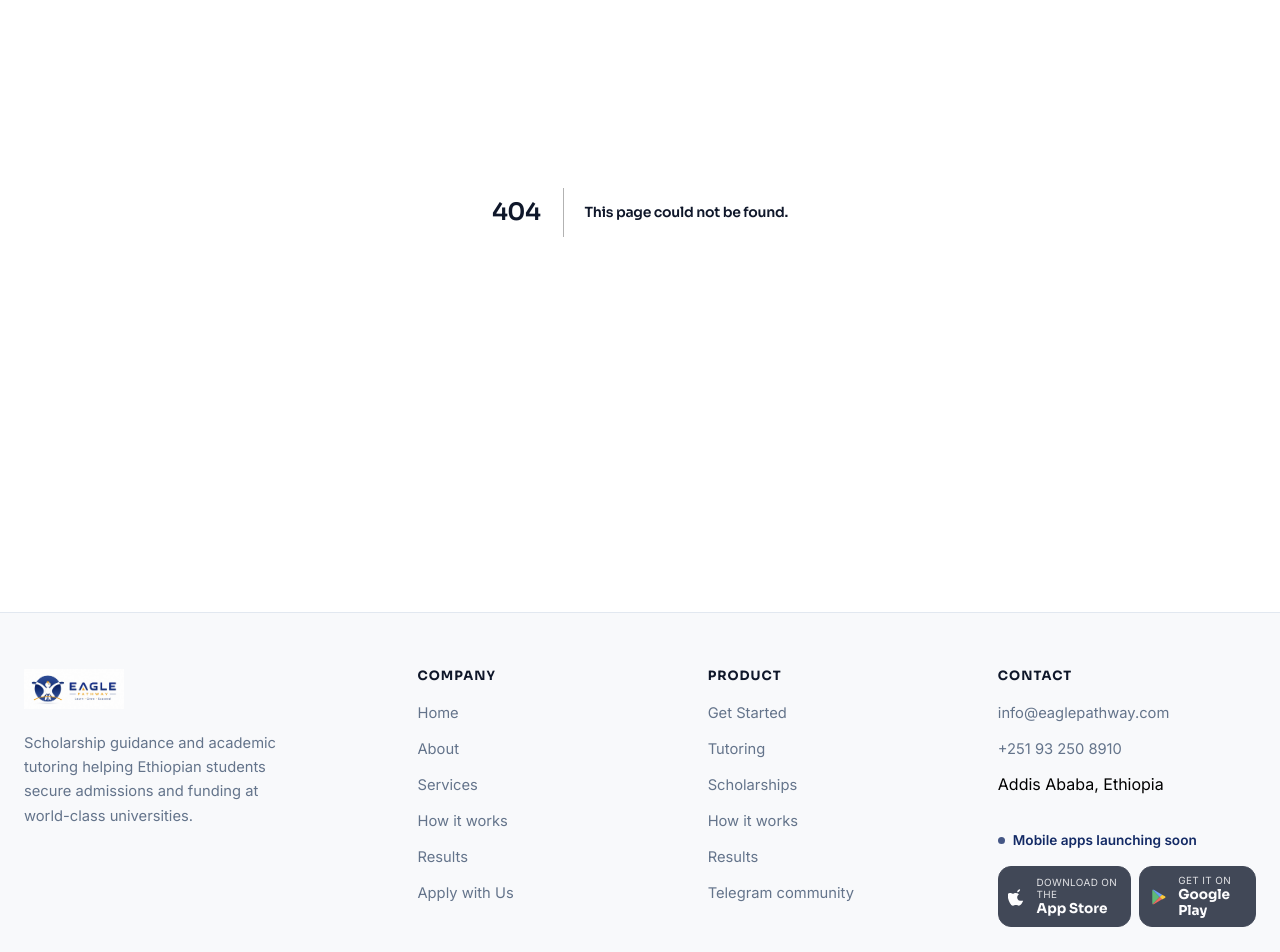
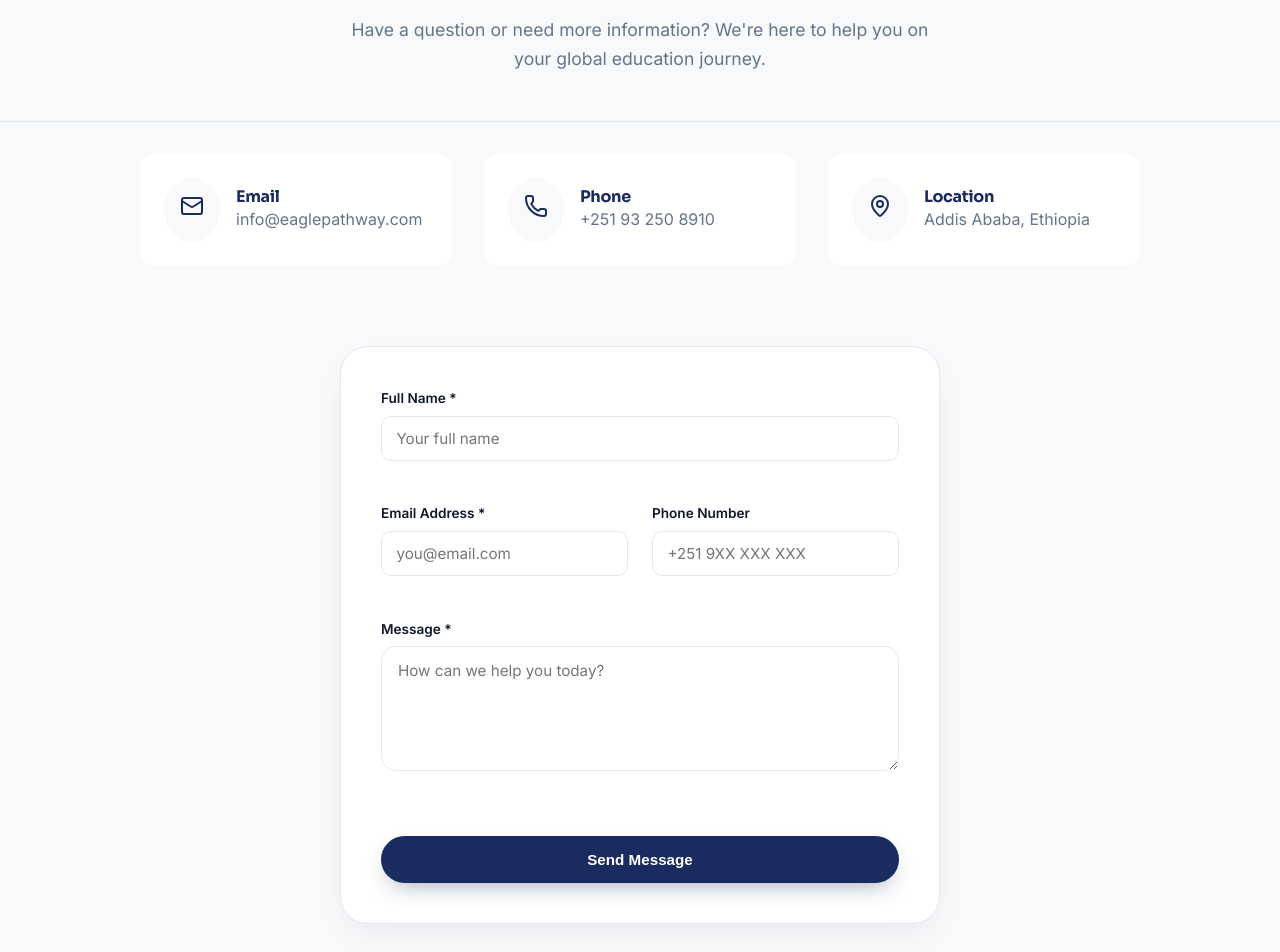
Before and after one commit to Eagle-Pathway/eagle-pathway-web, a Next.js app: page /contact in a window 1280 px wide. Before the commit this address had no page. Shown: the part 260-1212 px from the top of the page. Built offline with nearby package versions, Linux system fonts and the light colour scheme.

Commit message:
feat: re-add classic simple contact page

```diff
--- /dev/null
+++ b/app/components/ContactForm.tsx
@@ -0,0 +1,83 @@
+'use client';
+
+import { useState } from 'react';
+import { Check } from 'lucide-react';
+
+export default function ContactForm() {
+  const [isSubmitting, setIsSubmitting] = useState(false);
+  const [isSuccess, setIsSuccess] = useState(false);
+
+  const handleSubmit = (e: React.FormEvent) => {
+    e.preventDefault();
+    setIsSubmitting(true);
+
+    // Simulate API call
+    setTimeout(() => {
+      setIsSubmitting(false);
+      setIsSuccess(true);
+    }, 1500);
+  };
+
+  if (isSuccess) {
+    return (
+      <div className="consult-card success-card" style={{ maxWidth: '600px', margin: '0 auto', padding: '3rem 2rem' }}>
+        <div className="success-icon" style={{ display: 'flex', justifyContent: 'center', marginBottom: '1.5rem', color: 'var(--green)' }}>
+          <Check size={48} />
+        </div>
+        <h2 style={{ textAlign: 'center', marginBottom: '1rem' }}>Message Sent!</h2>
+        <p className="success-msg" style={{ textAlign: 'center', color: 'var(--muted)' }}>
+          Thank you for reaching out to Eagle Pathway. Our team will get back to you as soon as possible.
+        </p>
+      </div>
+    );
+  }
+
+  return (
+    <div className="consult-card" style={{ maxWidth: '600px', margin: '0 auto', padding: '2.5rem' }}>
+      <form onSubmit={handleSubmit} style={{ display: 'flex', flexDirection: 'column', gap: '1.5rem' }}>
+        <div className="field">
+          <label>Full Name *</label>
+          <input type="text" placeholder="Your full name" required />
+        </div>
+
+        <div className="field-row" style={{ display: 'grid', gridTemplateColumns: '1fr 1fr', gap: '1.5rem' }}>
+          <div className="field">
+            <label>Email Address *</label>
+            <input type="email" placeholder="you@email.com" required />
+          </div>
+          <div className="field">
+            <label>Phone Number</label>
+            <input type="tel" placeholder="+251 9XX XXX XXX" />
+          </div>
+        </div>
+
+        <div className="field">
+          <label>Message *</label>
+          <textarea
+            placeholder="How can we help you today?"
+            rows={5}
+            required
+            style={{
+              width: '100%',
+              padding: '0.875rem 1rem',
+              borderRadius: 'var(--radius)',
+              border: '1px solid var(--line)',
+              background: '#fff',
+              fontFamily: 'inherit',
+              resize: 'vertical'
+            }}
+          />
+        </div>
+
+        <button
+          type="submit"
+          className="btn btn-primary"
+          disabled={isSubmitting}
+          style={{ marginTop: '1rem', width: '100%' }}
+        >
+          {isSubmitting ? 'Sending...' : 'Send Message'}
+        </button>
+      </form>
+    </div>
+  );
+}
--- /dev/null
+++ b/app/contact/page.tsx
@@ -0,0 +1,69 @@
+import { Metadata } from 'next';
+import ContactForm from '../components/ContactForm';
+import { site } from '../content/site';
+import { Mail, MapPin, Phone } from 'lucide-react';
+
+export const metadata: Metadata = {
+  title: 'Contact Us | Eagle Pathway',
+  description: 'Get in touch with Eagle Pathway for general inquiries and support.',
+};
+
+export default function ContactPage() {
+  return (
+    <main>
+      <section className="page-head" style={{ paddingBottom: '3rem' }}>
+        <div className="container">
+          <span className="eyebrow">Get in touch</span>
+          <h1>Contact Us</h1>
+          <p>
+            Have a question or need more information? We're here to help you on your global education journey.
+          </p>
+        </div>
+      </section>
+
+      <section className="section bg-soft" style={{ paddingTop: '2rem' }}>
+        <div className="container">
+          <div style={{ display: 'grid', gridTemplateColumns: '1fr', gap: '3rem', maxWidth: '1000px', margin: '0 auto' }}>
+
+            {/* Quick Contact Info */}
+            <div style={{ display: 'flex', flexWrap: 'wrap', gap: '2rem', justifyContent: 'center', marginBottom: '2rem' }}>
+              <div style={{ display: 'flex', alignItems: 'center', gap: '1rem', background: '#fff', padding: '1.5rem', borderRadius: 'var(--radius)', flex: '1', minWidth: '250px' }}>
+                <div style={{ background: 'var(--bg-soft)', padding: '1rem', borderRadius: '50%', color: 'var(--navy)' }}>
+                  <Mail size={24} />
+                </div>
+                <div>
+                  <h4 style={{ margin: 0, fontSize: '1rem', color: 'var(--navy)' }}>Email</h4>
+                  <a href={`mailto:${site.email}`} style={{ color: 'var(--muted)', textDecoration: 'none' }}>{site.email}</a>
+                </div>
+              </div>
+
+              <div style={{ display: 'flex', alignItems: 'center', gap: '1rem', background: '#fff', padding: '1.5rem', borderRadius: 'var(--radius)', flex: '1', minWidth: '250px' }}>
+                <div style={{ background: 'var(--bg-soft)', padding: '1rem', borderRadius: '50%', color: 'var(--navy)' }}>
+                  <Phone size={24} />
+                </div>
+                <div>
+                  <h4 style={{ margin: 0, fontSize: '1rem', color: 'var(--navy)' }}>Phone</h4>
+                  <a href={`tel:${site.phone}`} style={{ color: 'var(--muted)', textDecoration: 'none' }}>{site.phone}</a>
+                </div>
+              </div>
+
+              <div style={{ display: 'flex', alignItems: 'center', gap: '1rem', background: '#fff', padding: '1.5rem', borderRadius: 'var(--radius)', flex: '1', minWidth: '250px' }}>
+                <div style={{ background: 'var(--bg-soft)', padding: '1rem', borderRadius: '50%', color: 'var(--navy)' }}>
+                  <MapPin size={24} />
+                </div>
+                <div>
+                  <h4 style={{ margin: 0, fontSize: '1rem', color: 'var(--navy)' }}>Location</h4>
+                  <span style={{ color: 'var(--muted)' }}>{site.location}</span>
+                </div>
+              </div>
+            </div>
+
+            {/* Form */}
+            <ContactForm />
+
+          </div>
+        </div>
+      </section>
+    </main>
+  );
+}
--- a/app/content/site.ts
+++ b/app/content/site.ts
@@ -26,6 +26,7 @@ export const nav = [
   { label: "Services", href: "/services" },
   { label: "How it works", href: "/how-it-works" },
   { label: "Results", href: "/results" },
+  { label: "Contact", href: "/contact" },
   { label: "Apply with Us", href: "/apply-with-us" },
 ];
 
--- a/app/sitemap.ts
+++ b/app/sitemap.ts
@@ -2,7 +2,7 @@ import type { MetadataRoute } from 'next';
 import { site } from './content/site';
 
 export default function sitemap(): MetadataRoute.Sitemap {
-  const routes = ['', '/services', '/how-it-works', '/results', '/about', '/apply-with-us'];
+  const routes = ['', '/services', '/how-it-works', '/results', '/about', '/apply-with-us', '/contact'];
 
   return routes.map((route) => ({
     url: `${site.url}${route}`,
```
